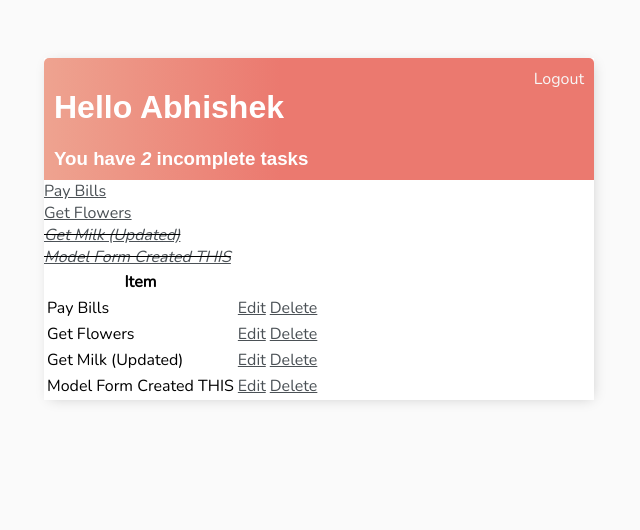
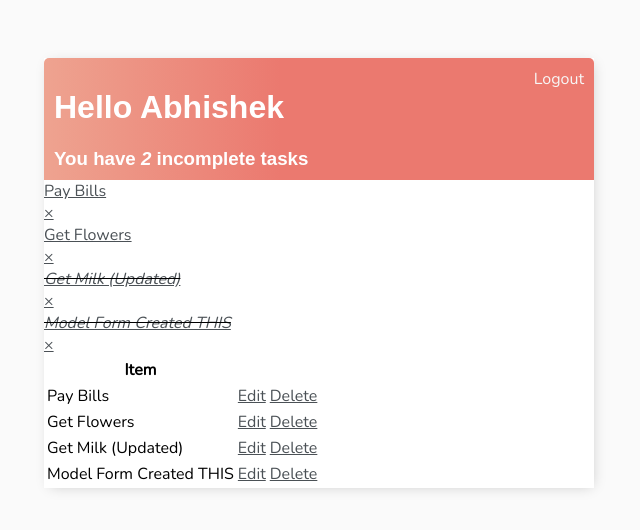
Before and after one commit to abhishekgupta3247/ToDo_List_App_Django, a Django app: page / in a window 1280 px wide. Shown: the top 530 px of the page, without its empty margins (321-961 px from the left). Run offline with Django 4.2, Linux system fonts and the light colour scheme; a user stored in the database is signed in; data comes from the database, SQL or seed files in the repository.

Commit message:
added X icon

```diff
--- a/base/templates/base/task_list.html
+++ b/base/templates/base/task_list.html
@@ -40,12 +40,14 @@
             <div class="task-complete-icon"></div>
             <i><s><a href="{% url 'task-update' task.id %}">{{task}}</a></s></i>
         </div>
-
+        <a class="delete-link" href="{%  url 'task-delete' task.id %}">&#215;</a>
         {% else %}
         <div class="task-title">
             <div class="task-incomplete-icon"></div>
             <a href="{% url 'task-update' task.id %}">{{task}}</a>
         </div>
+        <a class="delete-link" href="{%  url 'task-delete' task.id %}">&#215;</a>
+        <!-- html cross mark X = &#215; -->
         {% endif %}
     </div>
 
```
